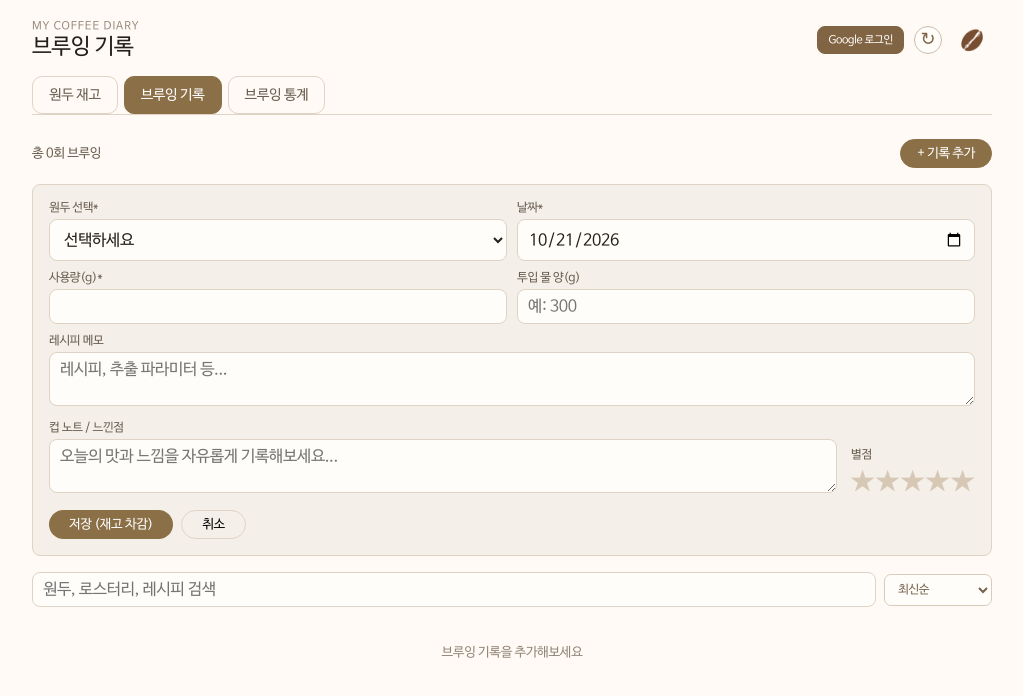
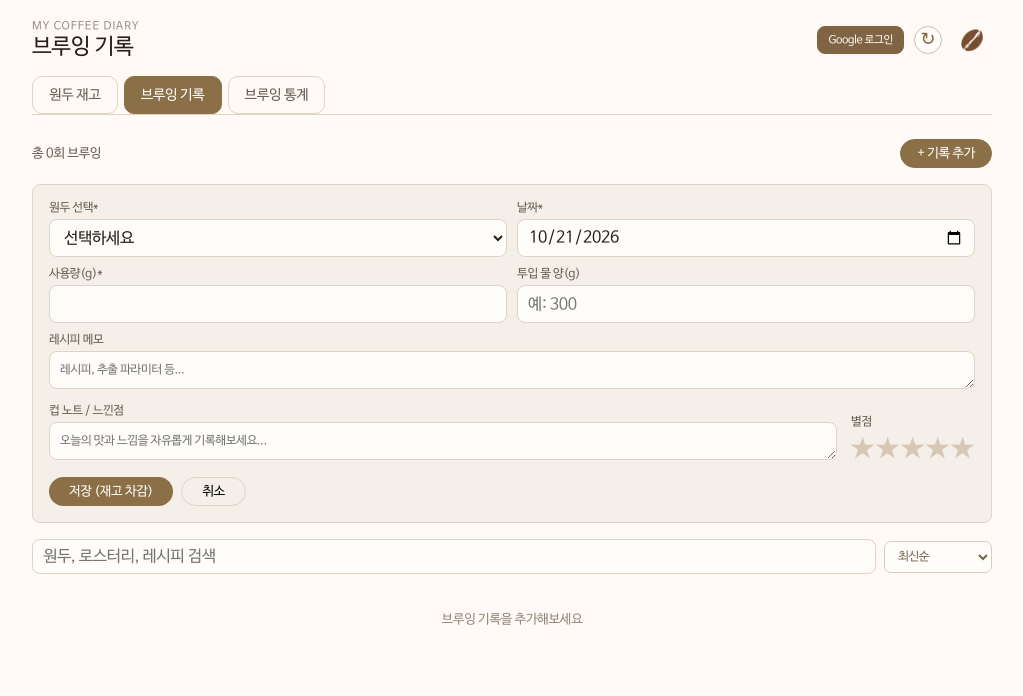
Before and after one commit to tremello/coffee-diary, a React (Vite) app: page /#beans in a window 1280 px wide. Both pictures are taken after a click on the button "브루잉 기록하기". Shown: the top 696 px of the page, without its empty margins (128-1151 px from the left). Built offline with nearby package versions, Linux system fonts and the light colour scheme.

Commit message:
Refine brewing recipe inputs

```diff
--- a/coffee_app.tsx
+++ b/coffee_app.tsx
@@ -495,6 +495,11 @@ function BrewLog({ beans, setBeans, brews, setBrews, notes, setNotes, openInitia
     return brewSort === "latest" ? b.date.localeCompare(a.date) || b.id - a.id : a.date.localeCompare(b.date) || a.id - b.id;
   });
   const activeBeans = beans.filter(b => !b.deleted && b.remaining > 0);
+  const recentRecipes = [...new Map([...brews]
+    .sort((a, b) => b.date.localeCompare(a.date) || b.id - a.id)
+    .map(brew => brew.recipe.trim())
+    .filter(Boolean)
+    .map(recipe => [recipe, recipe])).values()].slice(0, 5);
 
   return (
     <div>
@@ -516,12 +521,13 @@ function BrewLog({ beans, setBeans, brews, setBrews, notes, setNotes, openInitia
             <Field label="투입 물 양(g)"><input type="number" min="0" step="0.1" value={form.waterAmount} onChange={e => setForm({ ...form, waterAmount: e.target.value })} style={{ width: "100%", boxSizing: "border-box", fontFamily: FONT }} placeholder="예: 300" /></Field>
             <Field label="날짜*"><input type="date" value={form.date} onChange={e => setForm({ ...form, date: e.target.value })} style={{ width: "100%", boxSizing: "border-box", fontFamily: FONT }} /></Field>
           </div>
-          <div style={{ marginTop: 10 }}>
+          <div className="recipe-memo-field">
             <Field label="레시피 메모">
-              <textarea value={form.recipe} onChange={e => setForm({ ...form, recipe: e.target.value })} rows={2} style={{ width: "100%", boxSizing: "border-box", resize: "vertical", fontFamily: FONT }} placeholder="레시피, 추출 파라미터 등..." />
+              <textarea value={form.recipe} onChange={e => setForm({ ...form, recipe: e.target.value })} rows={1} style={{ width: "100%", boxSizing: "border-box", resize: "vertical", fontFamily: FONT }} placeholder="레시피, 추출 파라미터 등..." />
             </Field>
+            {recentRecipes.length > 0 && <div className="recent-recipes" aria-label="최근 사용한 레시피"><span>최근 레시피</span><div>{recentRecipes.map(recipe => <button type="button" key={recipe} title={recipe} onClick={() => setForm({ ...form, recipe })}>{recipe}</button>)}</div></div>}
           </div>
-          <div className="brew-note-form"><Field label="컵 노트 / 느낀점"><textarea value={noteMemo} onChange={e => setNoteMemo(e.target.value)} rows={2} style={{ width: "100%", boxSizing: "border-box", resize: "vertical", fontFamily: FONT }} placeholder="오늘의 맛과 느낌을 자유롭게 기록해보세요..." /></Field><div><span className="brew-rating-label">별점</span><StarRating value={noteRating} onChange={setNoteRating} /></div></div>
+          <div className="brew-note-form"><Field label="컵 노트 / 느낀점"><textarea value={noteMemo} onChange={e => setNoteMemo(e.target.value)} rows={1} style={{ width: "100%", boxSizing: "border-box", resize: "vertical", fontFamily: FONT }} placeholder="오늘의 맛과 느낌을 자유롭게 기록해보세요..." /></Field><div><span className="brew-rating-label">별점</span><StarRating value={noteRating} onChange={setNoteRating} /></div></div>
           <FormActions onSave={add} onCancel={() => { setShow(false); setEditingId(null); setForm(emptyBrewForm()); setNoteMemo(""); setNoteRating(0); }} saveLabel={editingId === null ? "저장 (재고 차감)" : "수정 저장"} />
         </FormCard>
       )}
--- a/src/style.css
+++ b/src/style.css
@@ -150,6 +150,13 @@ button:focus-visible, input:focus-visible, textarea:focus-visible { outline: 2px
 .brew-recipe-block p:not(.brew-metrics) { font-size: 15px; }
 .brew-note-block .flavor-tags { margin-bottom: 5px; }
 .brew-note-form { display: grid; grid-template-columns: minmax(0, 1fr) auto; gap: 14px; align-items: end; margin-top: 10px; }
+.recipe-memo-field { margin-top: 10px; }
+.brew-form-grid input[type="number"], .brew-form-grid input[type="date"], .brew-form-grid select, .recipe-memo-field textarea, .brew-note-form textarea { min-height: 42px; height: 42px; line-height: 20px; padding-top: 10px; padding-bottom: 10px; }
+.recent-recipes { display: grid; gap: 6px; margin-top: 9px; }
+.recent-recipes > span { color: #8b7a64; font-size: 11px; }
+.recent-recipes > div { display: flex; flex-wrap: wrap; gap: 6px; }
+.recent-recipes button { max-width: min(260px, 100%); overflow: hidden; border: 1px solid #e0d2c0; border-radius: 999px; background: #faf6f0; color: #765d42; padding: 6px 10px; font-size: 11px; text-overflow: ellipsis; white-space: nowrap; }
+.recent-recipes button:hover { border-color: #ae9272; background: #f0e6d8; color: #5f452c; }
 .brew-rating-label { display: block; margin-bottom: 4px; font-size: 12px; color: var(--color-text-secondary); font-family: inherit; }
 .star-rating { display: flex; gap: 1px; height: 32px; align-items: center; }
 .star-rating-star { position: relative; display: inline-block; width: 24px; height: 30px; color: #d7c8b5; font-size: 26px; line-height: 30px; }
@@ -465,3 +472,7 @@ button:focus-visible, input:focus-visible, textarea:focus-visible { outline: 2px
   .stock-meter { height: 8px; }
   .stock-dates { font-size: 8px; margin-top: 10px; gap: 4px; }
 }
+
+/* Keep the compact brewing form controls on one consistent baseline. */
+.brew-form-grid input[type="number"], .brew-form-grid input[type="date"], .brew-form-grid select, .recipe-memo-field textarea, .brew-note-form textarea { min-height: 38px; height: 38px; padding-top: 8px; padding-bottom: 8px; }
+.recipe-memo-field textarea::placeholder, .brew-note-form textarea::placeholder { font-size: 12px; }
```
